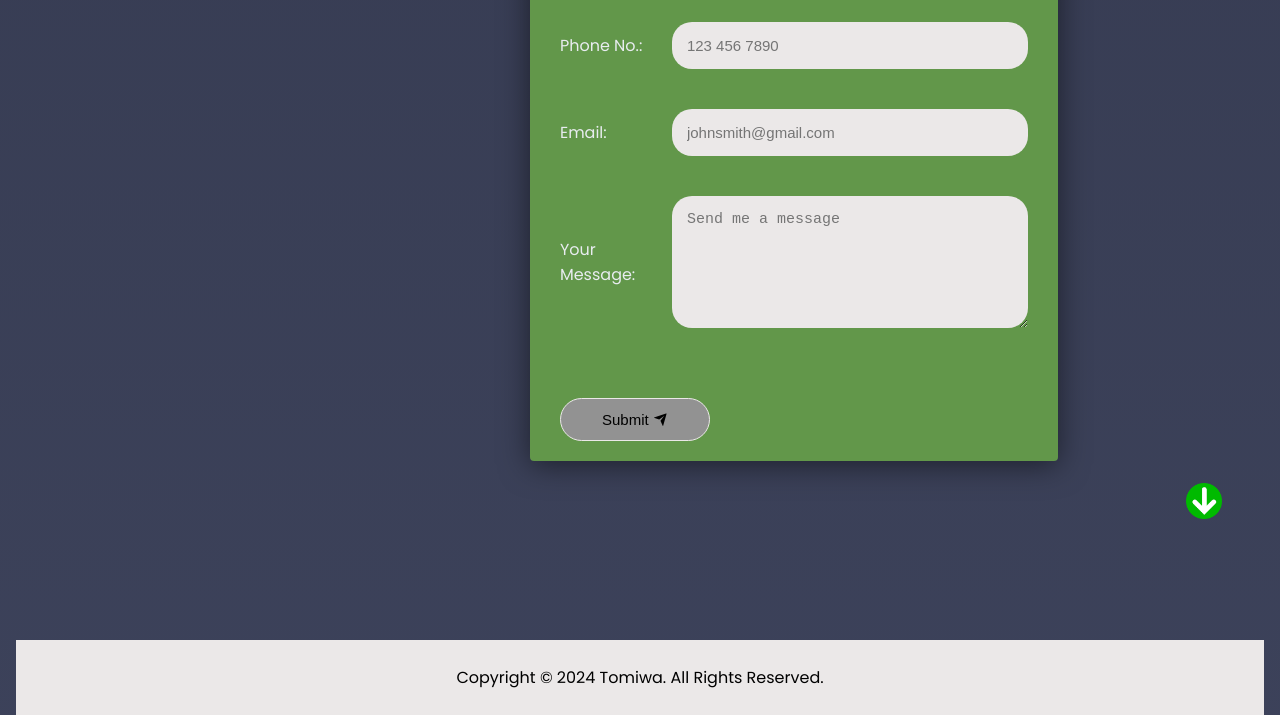
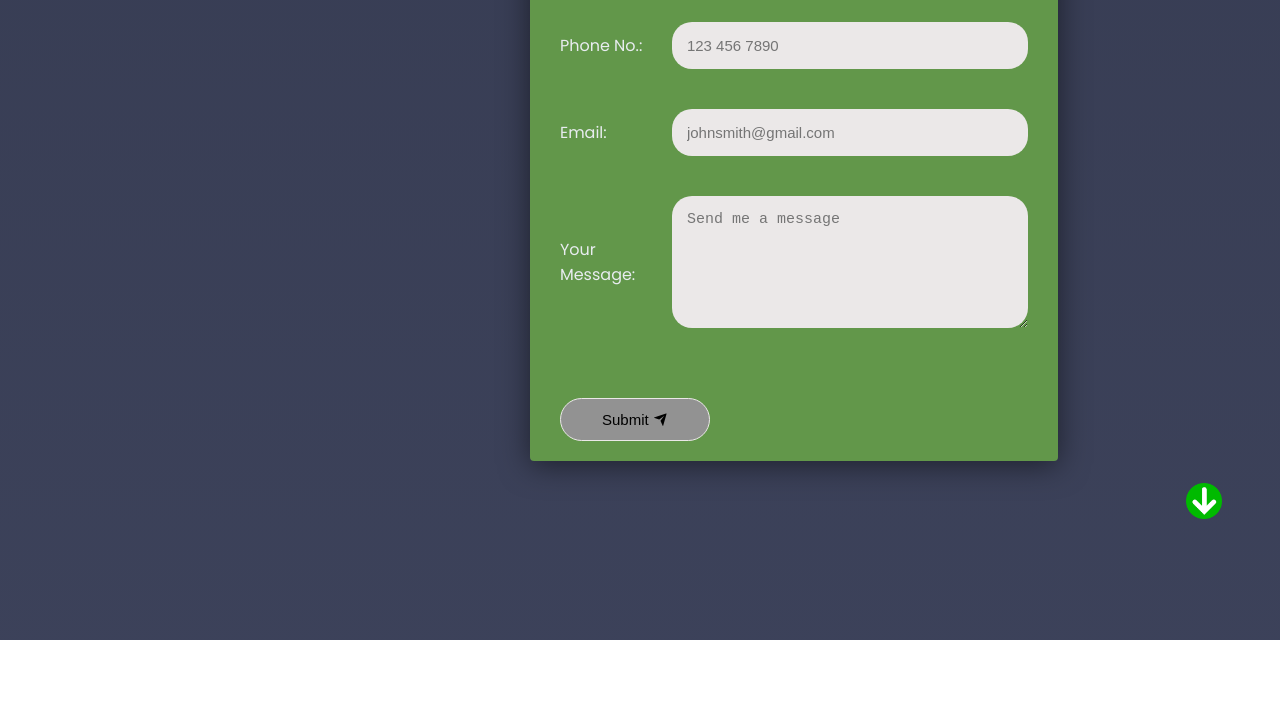
Before and after one commit to tomiwa135/Personal-Portfolio-Website, a plain HTML site: page index.html in a window 1280 px wide. Shown: the part 5892-6607 px from the top of the page. After the commit the page ends 6532 px from the top, so only its background shows below. Drawn offline with nearby package versions, Linux system fonts and the light colour scheme.

Commit message:
No footer

```diff
--- a/index.html
+++ b/index.html
@@ -541,11 +541,7 @@
                 onclick="location.href='./#foot'">
         </section>
     </main>
-    <footer id="foot">
-        <div class="copyright">
-            <p> Copyright © 2024 Tomiwa. All Rights Reserved.</p>
-        </div>
-    </footer>
+
     <script src="js/script.js" defer></script>
 
 </body>
```
